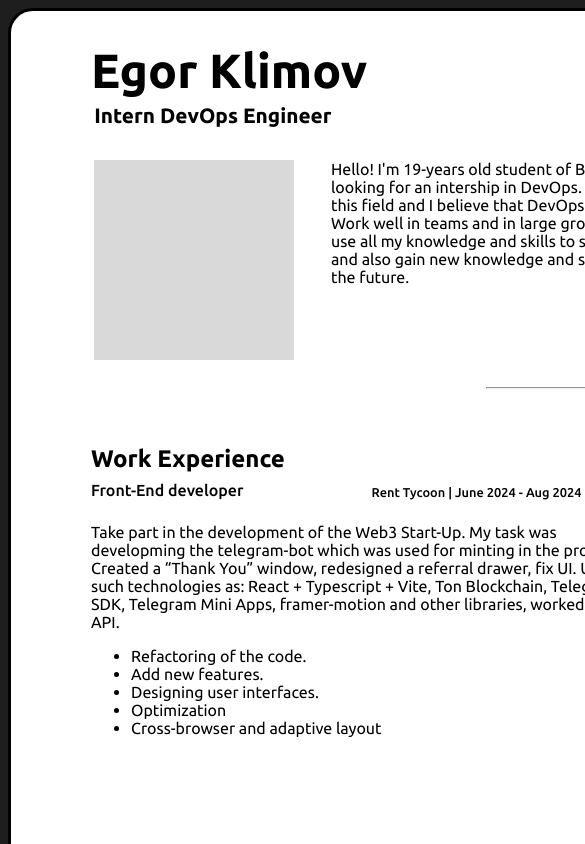
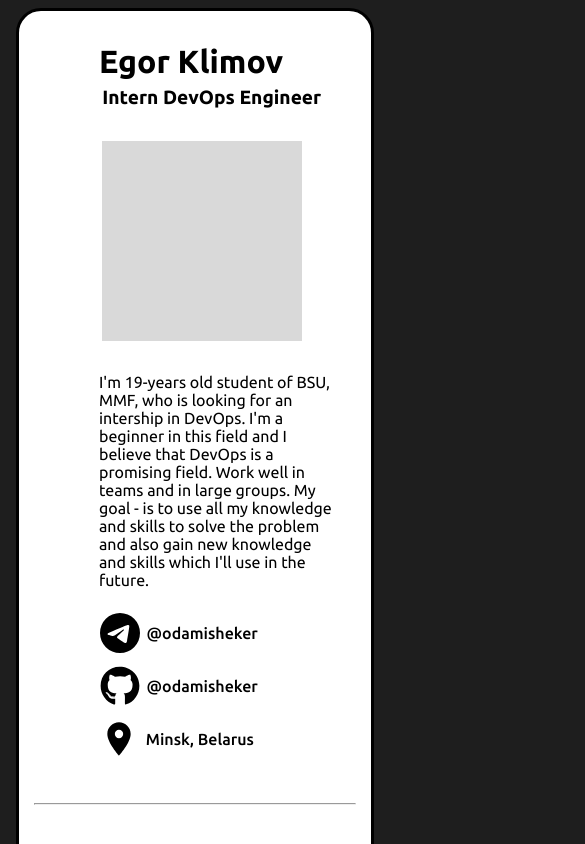
Before and after one commit to odamisheker/resume, a React (Vite) app: page / in a window 390 px wide. Shown: the top 844 px of the page, 585 px wide, since content can reach past the window. Built offline with nearby package versions, Linux system fonts and the light colour scheme.

Commit message:
add adaptive layout

```diff
--- a/src/App.module.css
+++ b/src/App.module.css
@@ -11,5 +11,16 @@
 }
 
 .line {
-  width: 59.5vw;
+  width: 64rem;
 }
+
+@media (max-width: 1200px) {
+  .container {
+    width: 22rem;
+    height: 147rem;
+  }
+
+  .line {
+    width: 20rem;
+  }
+}
--- a/src/components/Body/Body.module.css
+++ b/src/components/Body/Body.module.css
@@ -63,3 +63,35 @@
   font-weight: 500;
   font-size: 1rem;
 }
+
+@media (max-width: 1200px) {
+  .container {
+    flex-direction: column;
+  }
+
+  .specialty {
+    flex-direction: column;
+    gap: 0.3rem;
+    align-items: flex-start;
+  }
+
+  .description {
+    width: 15rem;
+  }
+
+  .list {
+    margin-left: -0.5rem;
+  }
+
+  .addInfo {
+    margin-left: 0rem;
+    border: none;
+    padding-left: 0rem;
+    margin-top: 1rem;
+    gap: 1rem;
+  }
+
+  .header {
+    gap: 0.2rem;
+  }
+}
--- a/src/components/Body/Body.tsx
+++ b/src/components/Body/Body.tsx
@@ -45,7 +45,7 @@ export default function Body() {
           UI. Used such technologies as: React + Typescript + Vite, Ton
           Blockchain, Telegram SDK, Telegram Mini Apps, framer-motion and
           other libraries, worked with API.
-          <ul>
+          <ul className={styles.list}>
             <li>Refactoring of the code.</li>
             <li>Add new features.</li>
             <li>Designing user interfaces.</li>
@@ -72,7 +72,7 @@ export default function Body() {
           <div className={styles.subtitle}>
             Hard skills
             {hardSkills.map((skill, index) => (
-              <ul>
+              <ul className={styles.list}>
                 <li className={styles.description} key={index}>
                   {skill}
                 </li>
@@ -82,7 +82,7 @@ export default function Body() {
           <div className={styles.subtitle}>
             Soft skills
             {softSkills.map((skill, index) => (
-              <ul>
+              <ul className={styles.list}>
                 <li className={styles.description} key={index}>
                   {skill}
                 </li>
--- a/src/components/Header/Header.module.css
+++ b/src/components/Header/Header.module.css
@@ -27,8 +27,8 @@
 .photo {
   margin-left: 0.2rem;
   margin-top: 2rem;
-  width: 200px;
-  height: 200px;
+  width: 12.5rem;
+  height: 12.5rem;
   background: #d9d9d9;
 }
 
@@ -45,14 +45,15 @@
   margin-top: 1.5rem;
 }
 
-.icon, .iconMap {
+.icon,
+.iconMap {
   width: 2.5rem;
   height: 2.5rem;
   padding-right: 0.4rem;
 }
 
 .iconMap {
-    margin-left: -0.3rem;
+  margin-left: -0.3rem;
 }
 
 .telegram,
@@ -66,15 +67,52 @@
   cursor: pointer;
 }
 
-
 .location {
   cursor: auto;
 }
 
 .myDesc {
-margin-left: 15rem;
-width: 25rem;
-height: auto;
-margin-top: -12.5rem;
-font-size: 1rem;
+  margin-top: 2rem;
+  margin-left: 2.35rem;
+  width: 25rem;
+  height: auto;
+  font-size: 1rem;
 }
+
+.myPhoto {
+  display: flex;
+  flex-direction: row;
+}
+
+@media (max-width: 1200px) {
+  .name {
+    font-size: 2rem;
+  }
+
+  .specialty {
+    font-size: 1.2rem;
+  }
+
+  .myDesc {
+    margin-left: 0rem;
+    width: 15rem;
+  }
+
+  .myPhoto {
+    flex-direction: column;
+  }
+
+  .container {
+    height: 47rem;
+    flex-direction: column;
+  }
+
+  .socials {
+    margin-left: 0rem;
+    padding-left: 0rem;
+    justify-content: flex-start;
+    width: 10rem;
+    border: none;
+    gap: 0.8rem;
+  }
+}
--- a/src/components/Header/Header.tsx
+++ b/src/components/Header/Header.tsx
@@ -9,14 +9,16 @@ export default function Header() {
       <div className={styles.myInfo}>
         <a className={styles.name}>Egor Klimov</a>
         <a className={styles.specialty}>Intern DevOps Engineer</a>
-        <div className={styles.photo}></div>
-        <a className={styles.myDesc}>
-          Hello! I'm 19-years old student of BSU, MMF, who is looking for an
-          intership in DevOps. I'm a beginner in this field and I believe that
-          DevOps is a promising field. Work well in teams and in large groups.
-          My goal is to use all my knowledge and skills to solve the problem and
-          also gain new knowledge and skills which I'll use in the future.
-        </a>
+        <div className={styles.myPhoto}>
+          <div className={styles.photo}></div>
+          <a className={styles.myDesc}>
+            I'm 19-years old student of BSU, MMF, who is looking for an
+            intership in DevOps. I'm a beginner in this field and I believe that
+            DevOps is a promising field. Work well in teams and in large groups.
+            My goal - is to use all my knowledge and skills to solve the problem
+            and also gain new knowledge and skills which I'll use in the future.
+          </a>
+        </div>
       </div>
       <div className={styles.socials}>
         <div
```
